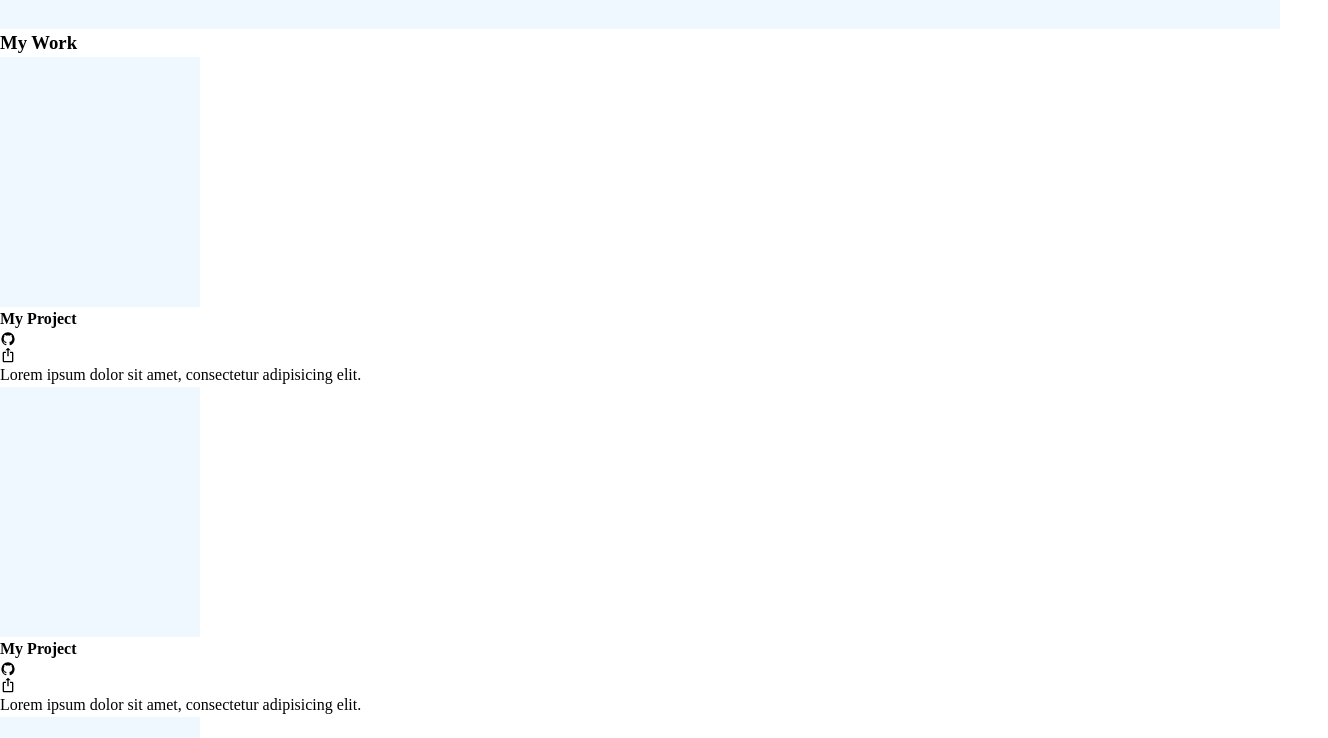
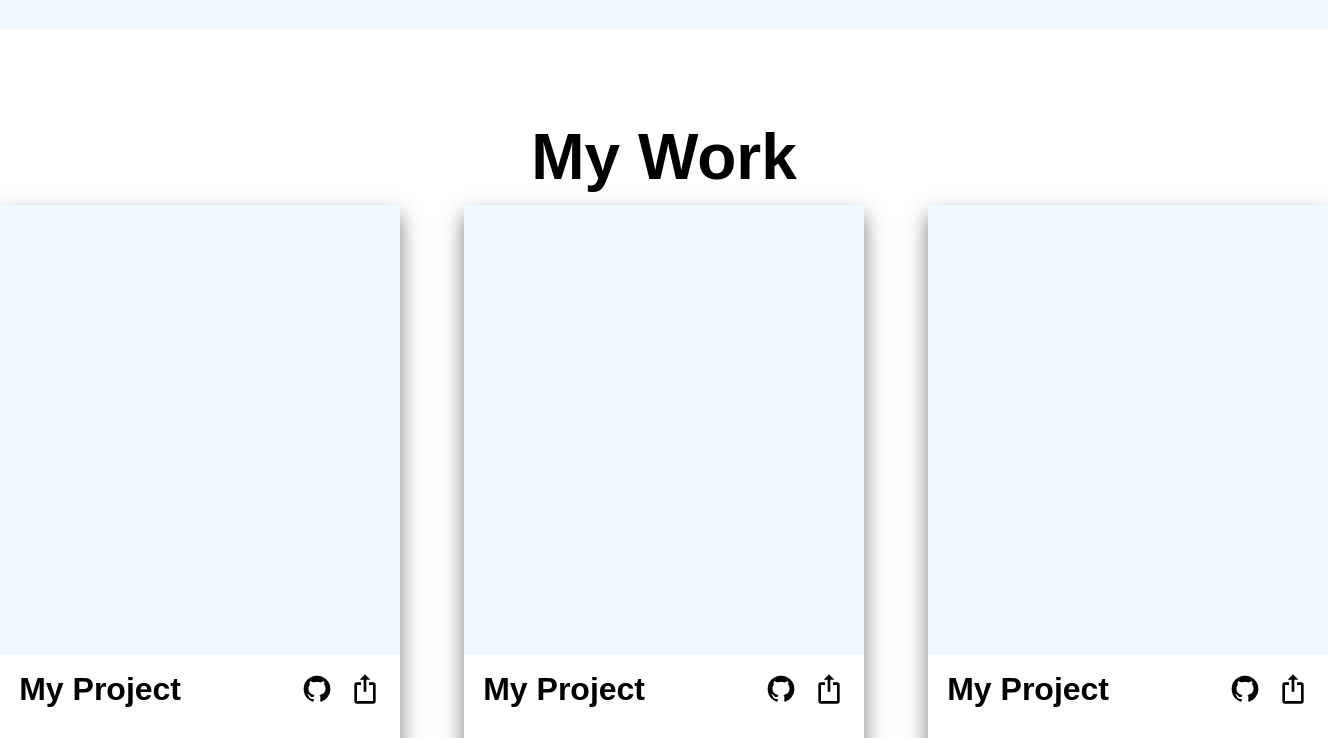
Before and after one commit to J-Herika/homePage_responsiveDesign, a website built with Vite: page index.html in a window 1280 px wide. Shown: the part 635-1373 px from the top of the page, 1328 px wide, since content can reach past the window. Built offline with nearby package versions, Linux system fonts and the light colour scheme.

Commit message:
apply the main section styles

```diff
--- a/index.html
+++ b/index.html
@@ -10,6 +10,7 @@
   </head>
   <body>
     <header class="header-container">
+      <section class="container">
         <div class="header-img">
           <h1>Max Wellies</h1>
           <img
@@ -23,9 +24,9 @@
           <h2 class="header-title">About me</h2>
           <p>
             Lorem ipsum dolor sit, amet consectetur adipisicing elit. Tempora
-          repellat, maxime delectus soluta labore voluptatum ratione molestiae?
-          Corporis blanditiis ipsum atque nisi velit excepturi error, dolore
-          exercitationem rem quis assumenda!
+            repellat, maxime delectus soluta labore voluptatum ratione
+            molestiae? Corporis blanditiis ipsum atque nisi velit excepturi
+            error, dolore exercitationem rem quis assumenda!
           </p>
           <div class="header-links-section">
             <img src="assets/github.svg" alt="github link" /><img
@@ -34,62 +35,77 @@
             /><img src="assets/twitter.svg" alt="twitter link" />
           </div>
         </section>
+      </section>
     </header>
-    <main class="container">
+    <main class="main-container">
       <h3>My Work</h3>
+      <section class="projects-section">
         <section class="project-container">
           <div class="photo"></div>
+          <div class="project-header-links">
             <h4>My Project</h4>
             <div>
               <img src="assets/github.svg" alt="github link" />
               <img src="assets/export-variant.svg" alt="open project link" />
             </div>
+          </div>
           <p>Lorem ipsum dolor sit amet, consectetur adipisicing elit.</p>
         </section>
         <section class="project-container">
           <div class="photo"></div>
+          <div class="project-header-links">
             <h4>My Project</h4>
             <div>
               <img src="assets/github.svg" alt="github link" />
               <img src="assets/export-variant.svg" alt="open project link" />
             </div>
+          </div>
           <p>Lorem ipsum dolor sit amet, consectetur adipisicing elit.</p>
         </section>
         <section class="project-container">
           <div class="photo"></div>
+          <div class="project-header-links">
             <h4>My Project</h4>
             <div>
               <img src="assets/github.svg" alt="github link" />
               <img src="assets/export-variant.svg" alt="open project link" />
             </div>
+          </div>
           <p>Lorem ipsum dolor sit amet, consectetur adipisicing elit.</p>
         </section>
         <section class="project-container">
           <div class="photo"></div>
+          <div class="project-header-links">
             <h4>My Project</h4>
             <div>
               <img src="assets/github.svg" alt="github link" />
               <img src="assets/export-variant.svg" alt="open project link" />
             </div>
+          </div>
           <p>Lorem ipsum dolor sit amet, consectetur adipisicing elit.</p>
         </section>
         <section class="project-container">
           <div class="photo"></div>
+          <div class="project-header-links">
             <h4>My Project</h4>
             <div>
               <img src="assets/github.svg" alt="github link" />
               <img src="assets/export-variant.svg" alt="open project link" />
             </div>
+          </div>
           <p>Lorem ipsum dolor sit amet, consectetur adipisicing elit.</p>
         </section>
         <section class="project-container">
           <div class="photo"></div>
+          <div class="project-header-links">
             <h4>My Project</h4>
             <div>
               <img src="assets/github.svg" alt="github link" />
               <img src="assets/export-variant.svg" alt="open project link" />
             </div>
+          </div>
           <p>Lorem ipsum dolor sit amet, consectetur adipisicing elit.</p>
+        </section>
       </section>
     </main>
     <footer>
--- a/src/style.css
+++ b/src/style.css
@@ -1,15 +1,20 @@
+body {
+  font-family: sans-serif;
+  display: grid;
+  grid-template-rows: repeat(3, 1f);
+  gap: 5rem;
+}
 img {
   width: 16px;
 }
 
-section .photo {
-  width: 200px;
-  height: 250px;
-  background-color: aliceblue;
+.profile-img {
+  width: 600px;
 }
 
-.profile-img {
-  width: 600px;
+.container {
+  display: flex;
+  max-width: 1400px;
 }
 
 .header-container {
@@ -18,6 +23,7 @@ section .photo {
   background-color: aliceblue;
   justify-content: center;
 }
+
 .header-img {
   position: relative;
   text-align: center;
@@ -39,7 +45,7 @@ section .photo {
   flex-direction: column;
   gap: 2rem;
 
-  width: 60vh;
+  width: 40vw;
   background-color: cornflowerblue;
   padding: 0.8rem 2rem 0.8rem 4rem;
   font-size: 1.5rem;
@@ -55,3 +61,57 @@ section .photo {
 .header-links-section > img {
   width: 3rem;
 }
+
+/* MAIN SECTION */
+.main-container {
+  display: flex;
+  justify-content: center;
+  align-items: center;
+  flex-direction: column;
+}
+/* .main-container >section{
+  display: flex;
+  flex-direction: column;
+} */
+.main-container h3 {
+  font-size: 4rem;
+}
+.projects-section {
+  display: grid;
+  grid-template-columns: repeat(auto-fill, minmax(400px, 1fr));
+  gap: 4rem;
+  max-width: 1400px;
+}
+.project-container {
+  display: flex;
+  flex-direction: column;
+  gap: 0.6rem;
+
+  box-shadow: 0px 10px 20px 0px rgba(0, 0, 0, 0.516);
+}
+.photo {
+  width: 100%;
+  height: 450px;
+  background-color: aliceblue;
+}
+.project-container > p {
+  font-size: 1.2rem;
+}
+.project-header-links {
+  display: flex;
+  justify-content: space-between;
+}
+.project-header-links,
+.project-container > p {
+  padding: 0 1.2rem 1.2rem 1.2rem;
+}
+.project-header-links > div > img {
+  width: 2rem;
+}
+.project-header-links > div {
+  display: flex;
+  gap: 1rem;
+}
+h4 {
+  font-size: 2rem;
+}
```
Lines whose indentation alone changed are shown as unchanged.
